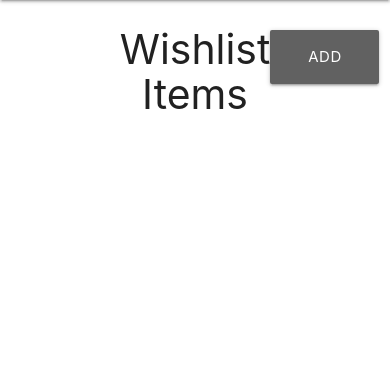
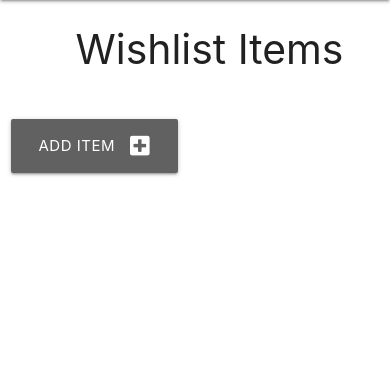
Before and after one commit to mutkovicova/personal-wishlist-project3, a Flask app: page / in a window 390 px wide. Shown: the part 56-431 px from the top of the page. Run offline with Flask 2, Linux system fonts and the light colour scheme; data that the repository does not hold is empty.

Commit message:
responsiveness

```diff
--- a/wishlist/templates/items.html
+++ b/wishlist/templates/items.html
@@ -2,10 +2,10 @@
 
 {% block container %}
 <div class="row">
-    <div class="col s8 push-s2">
+    <div class="col l8 push-s2">
         <h3 class="grey-text text-darken-4 center-align">Wishlist Items</h3>
     </div>
-    <div class="col s4 m2 right-align add-button">
+    <div class="col l4 m2 right-align add-button">
         <a href="{{ url_for('add_item') }}" class="btn-large grey darken-2">
             Add Item <i class="fas fa-plus-square right"></i>
         </a>
@@ -14,7 +14,7 @@
 
 <div class="row">
     {% for item in items %}
-    <div class="col s4 m6">
+    <div class="col l4 m6">
         <div class="card amber accent-4">
             <div class="card-content">
                 <span class="card-title">{{ item.item_name }}</span>
```
